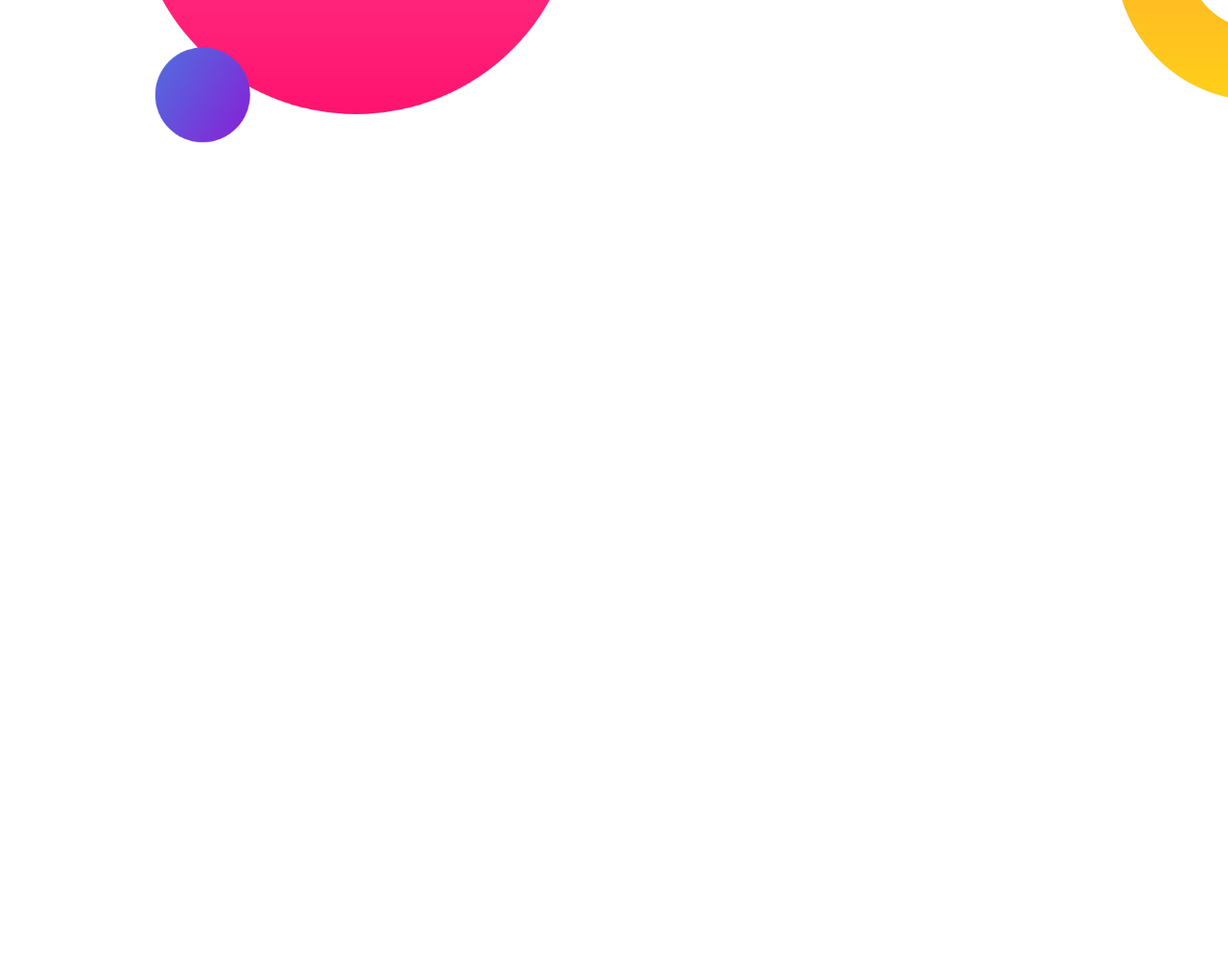
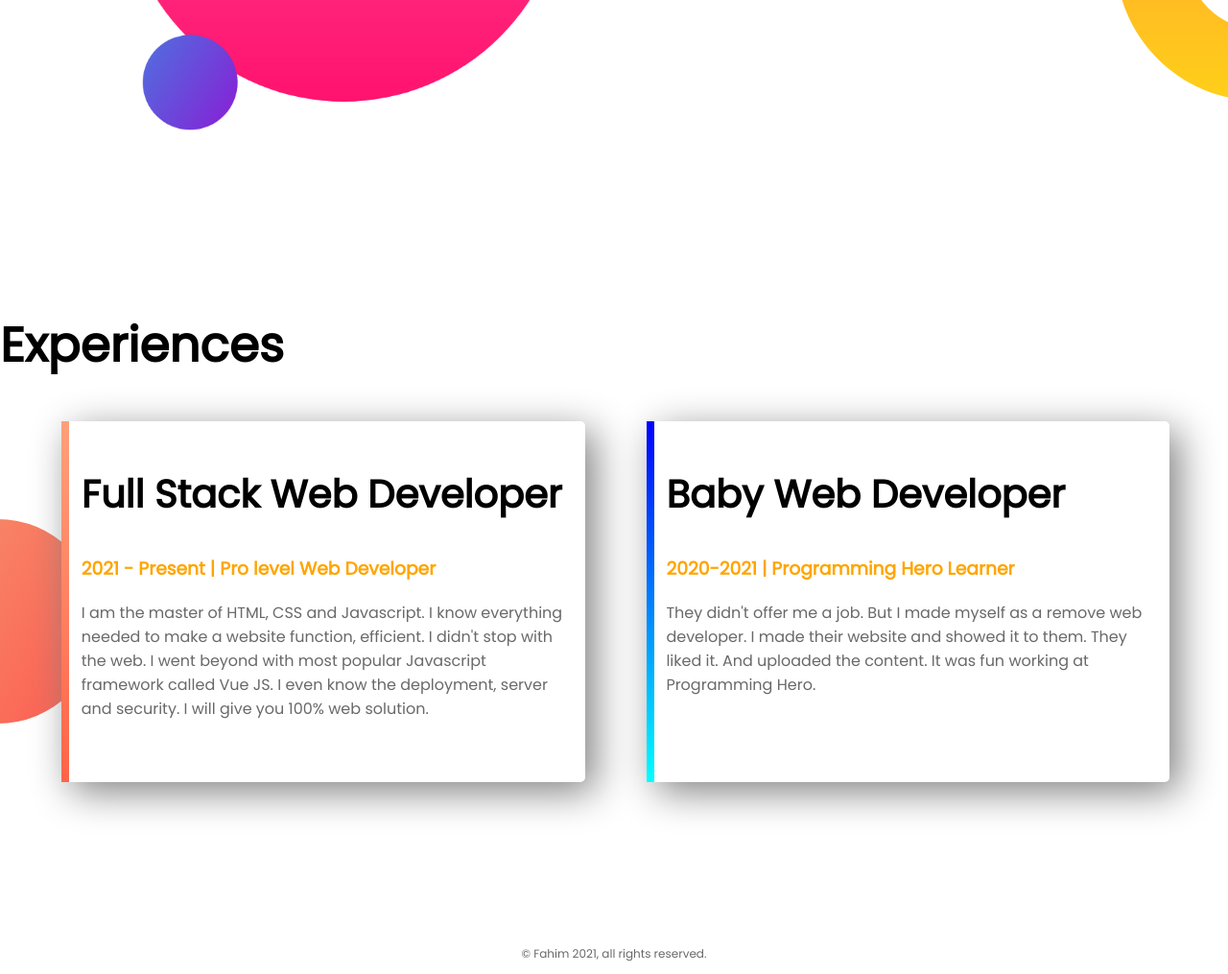
Before and after one commit to fahimc43/my-first-portfolio, a plain HTML site: page index.html in a window 1280 px wide. Shown: the part 1019-2034 px from the top of the page at 96% size. Before the commit the page ends 1300 px from the top, so only its background shows below. Drawn offline with Linux system fonts and the light colour scheme.

Commit message:
excited to finish my first portfolio

```diff
--- a/index.html
+++ b/index.html
@@ -13,7 +13,7 @@
     <section class="top-banner">
             <div class="half-width">
                 <h1>Welcome To</h1>
-                <h1><span class="name-highlight">Fahim</span> Website</h1>
+                <h1><span class="orange-highlight">Fahim</span> Website</h1>
                 <h3>Warld-Class Professional Web Developer</h3>
                 <p>You might saw me jumping, climbing buildings, and stopping trains. But nobody pays me a dime for that work. That's why I am learning and mastering web development. I will not stop until I become the Web Development Hero.</p>
                 <a class="anchor-button" target="_blank" href="https://www.linkedin.com/company/programminghero/">HIRE ME</a>
@@ -33,5 +33,21 @@
             <a class="anchor-button" target="_blank" href="https://www.linkedin.com/company/programminghero/">DOWNLOAD RESUME</a>
         </div>
     </section>
+    <section class="experience-area">
+        <h1>Experiences</h1>
+        <div id="full-stack" class="half-width single-exp">
+            <h2>Full Stack Web Developer</h2>
+            <h3 class="orange-highlight">2021 - Present | Pro level Web Developer</h3>
+            <p>I am the master of HTML, CSS and Javascript. I know everything needed to make a website function, efficient. I didn't stop with the web. I went beyond with most popular Javascript framework called Vue JS. I even know the deployment, server and security. I will give you 100% web solution.</p>
+        </div>
+        <div id="baby-web" class="half-width single-exp">
+            <h2>Baby Web Developer</h2>
+            <h3 class="orange-highlight">2020-2021 | Programming Hero Learner</h3>
+            <p>They didn't offer me a job. But I made myself as a remove web developer. I made their website and showed it to them. They liked it. And uploaded the content. It was fun working at Programming Hero.</p>
+        </div>
+    </section>
+    <footer>
+        <p>© Fahim 2021, all rights reserved.</p>
+    </footer>
 </body>
 </html>
--- a/style.css
+++ b/style.css
@@ -12,14 +12,14 @@ h2{
 p{
     color: dimgray;
 }
-.name-highlight{
+.orange-highlight{
     color: orange;
 }
 .half-width{
     width: 40%;
     float: left;
     margin-left: 5%;
-    padding: 2%;
+    padding: 1%;
 }
 .half-width img{
     width: 100%;
@@ -45,6 +45,29 @@ section{
     background-image: url("images/dream-bg.png");
     background-repeat: no-repeat;
     background-position: right;
-
-
 }
+.experience-area{
+    background-image: url(images/exp-bg.png);
+    background-repeat: no-repeat;
+    background-position: left;
+}
+.single-exp{
+    box-shadow: 10px 10px 40px grey;
+    border-radius: 5px;
+    height: 70%;
+    background-color: white;
+}
+#full-stack{
+    border-left: 8px solid;
+    border-image: linear-gradient(180deg, lightsalmon, tomato);
+    border-image-slice: 1;
+}
+#baby-web{
+    border-left: 8px solid;
+    border-image: linear-gradient(180deg, blue, cyan);
+    border-image-slice: 1;
+}
+footer p{
+    text-align: center;
+    font-size: 12px;
+}
```
